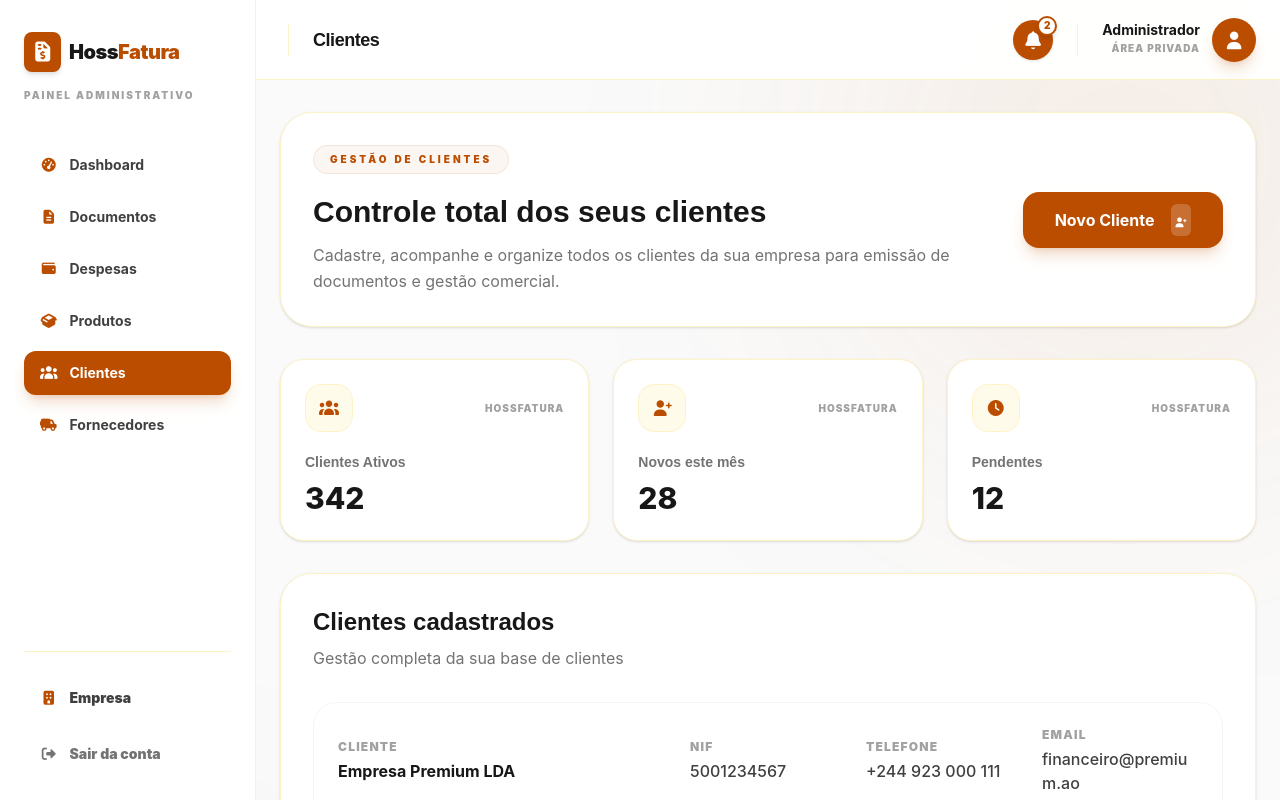
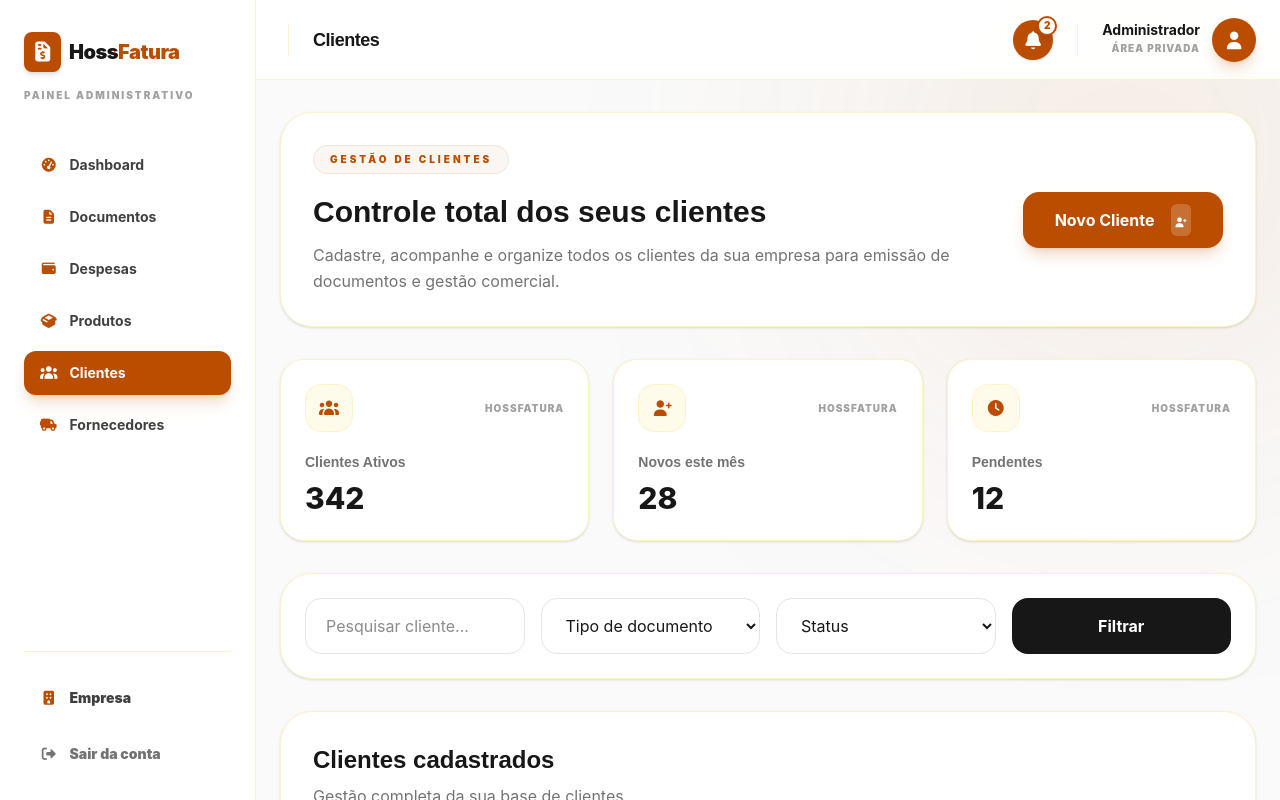
Before and after one commit to nsimba-afonso-nwayami/hossfatura, a React (Vite) app: page /hossfatura/dashboard/clientes in a window 1280 px wide. Shown: the top 800 px of the page. Built offline with nearby package versions, Linux system fonts and the light colour scheme.

Commit message:
Barra de pesquisa adicionada

```diff
--- a/src/pages/dashboard/ClientesHossFatura.jsx
+++ b/src/pages/dashboard/ClientesHossFatura.jsx
@@ -113,6 +113,38 @@ export default function ClientesHossFatura() {
                 </p>
               </div>
             ))}
+          </div>
+
+          {/* FILTROS */}
+          <div className="bg-white border border-amber-100 rounded-4xl p-6 shadow-sm">
+            <div className="grid md:grid-cols-4 gap-4">
+
+              <input
+                type="text"
+                placeholder="Pesquisar cliente..."
+                className="h-14 px-5 rounded-2xl border border-neutral-200 bg-white outline-none focus:border-amber-700 transition-all"
+              />
+
+              <select className="h-14 px-5 rounded-2xl border border-neutral-200 bg-white outline-none focus:border-amber-700 transition-all cursor-pointer">
+                <option>Tipo de documento</option>
+                <option>Fatura</option>
+                <option>Recibo</option>
+                <option>Proforma</option>
+                <option>Nota de Crédito</option>
+              </select>
+
+              <select className="h-14 px-5 rounded-2xl border border-neutral-200 bg-white outline-none focus:border-amber-700 transition-all cursor-pointer">
+                <option>Status</option>
+                <option>Pago</option>
+                <option>Pendente</option>
+                <option>Emitido</option>
+              </select>
+
+              <button className="h-14 rounded-2xl bg-neutral-900 hover:bg-amber-700 text-white font-bold transition-all duration-300 cursor-pointer">
+                Filtrar
+              </button>
+
+            </div>
           </div>
 
           {/* LISTA */}
--- a/src/pages/dashboard/DespesasHossFatura.jsx
+++ b/src/pages/dashboard/DespesasHossFatura.jsx
@@ -117,6 +117,38 @@ export default function DespesasHossFatura() {
               <p className="text-2xl font-extrabold text-amber-700 mt-2">
                 AOA 245.000
               </p>
+            </div>
+          </div>
+
+          {/* FILTROS */}
+          <div className="bg-white border border-amber-100 rounded-4xl p-6 shadow-sm">
+            <div className="grid md:grid-cols-4 gap-4">
+
+              <input
+                type="text"
+                placeholder="Pesquisar despesa..."
+                className="h-14 px-5 rounded-2xl border border-neutral-200 bg-white outline-none focus:border-amber-700 transition-all"
+              />
+
+              <select className="h-14 px-5 rounded-2xl border border-neutral-200 bg-white outline-none focus:border-amber-700 transition-all cursor-pointer">
+                <option>Tipo de documento</option>
+                <option>Fatura</option>
+                <option>Recibo</option>
+                <option>Proforma</option>
+                <option>Nota de Crédito</option>
+              </select>
+
+              <select className="h-14 px-5 rounded-2xl border border-neutral-200 bg-white outline-none focus:border-amber-700 transition-all cursor-pointer">
+                <option>Status</option>
+                <option>Pago</option>
+                <option>Pendente</option>
+                <option>Emitido</option>
+              </select>
+
+              <button className="h-14 rounded-2xl bg-neutral-900 hover:bg-amber-700 text-white font-bold transition-all duration-300 cursor-pointer">
+                Filtrar
+              </button>
+
             </div>
           </div>
 
--- a/src/pages/dashboard/ProdutosHossFatura.jsx
+++ b/src/pages/dashboard/ProdutosHossFatura.jsx
@@ -121,6 +121,38 @@ export default function ProdutosHossFatura() {
               <p className="text-2xl font-extrabold text-neutral-900 mt-2">
                 AOA 12.8M
               </p>
+            </div>
+          </div>
+
+          {/* FILTROS */}
+          <div className="bg-white border border-amber-100 rounded-4xl p-6 shadow-sm">
+            <div className="grid md:grid-cols-4 gap-4">
+
+              <input
+                type="text"
+                placeholder="Pesquisar produto..."
+                className="h-14 px-5 rounded-2xl border border-neutral-200 bg-white outline-none focus:border-amber-700 transition-all"
+              />
+
+              <select className="h-14 px-5 rounded-2xl border border-neutral-200 bg-white outline-none focus:border-amber-700 transition-all cursor-pointer">
+                <option>Tipo de documento</option>
+                <option>Fatura</option>
+                <option>Recibo</option>
+                <option>Proforma</option>
+                <option>Nota de Crédito</option>
+              </select>
+
+              <select className="h-14 px-5 rounded-2xl border border-neutral-200 bg-white outline-none focus:border-amber-700 transition-all cursor-pointer">
+                <option>Status</option>
+                <option>Pago</option>
+                <option>Pendente</option>
+                <option>Emitido</option>
+              </select>
+
+              <button className="h-14 rounded-2xl bg-neutral-900 hover:bg-amber-700 text-white font-bold transition-all duration-300 cursor-pointer">
+                Filtrar
+              </button>
+
             </div>
           </div>
 
```
